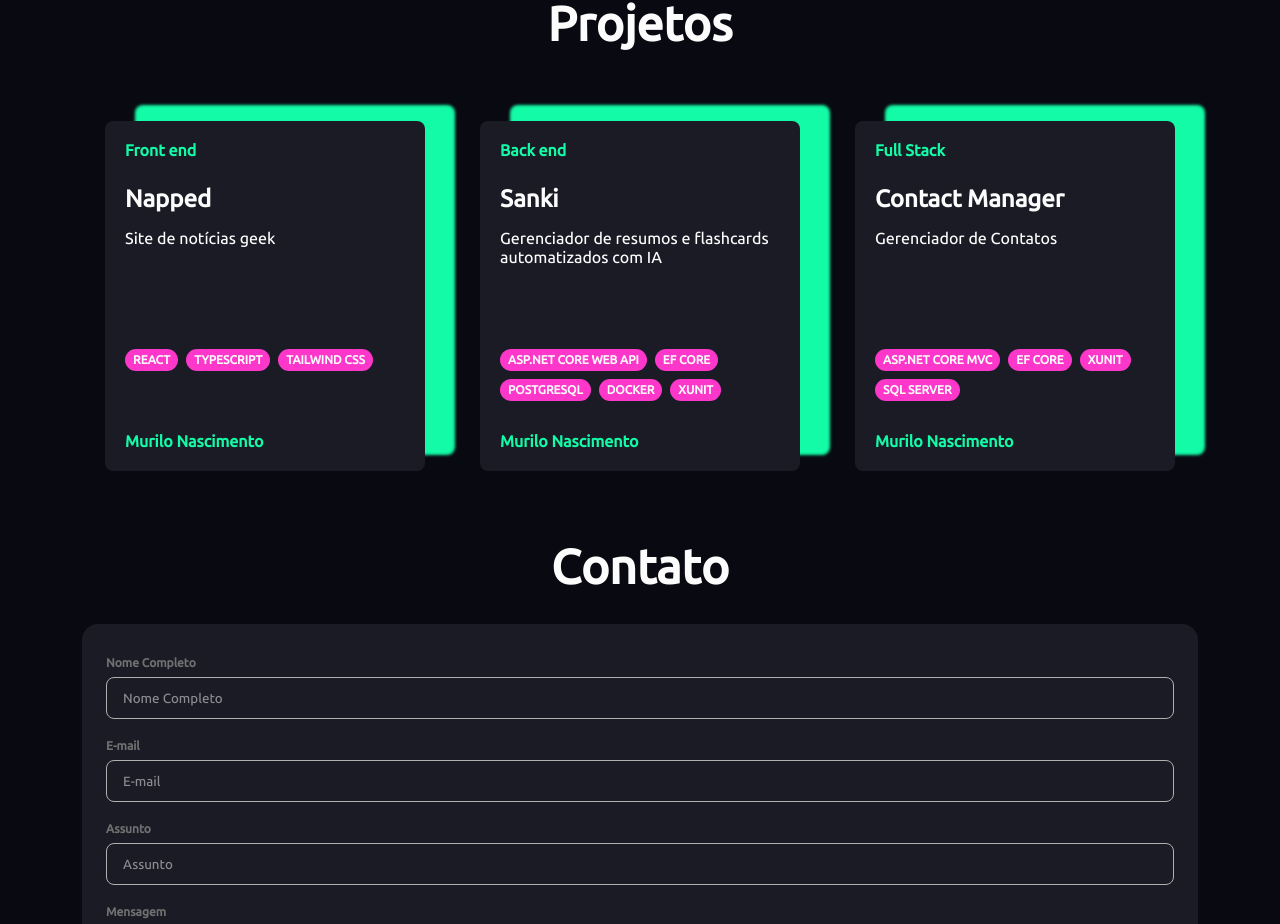
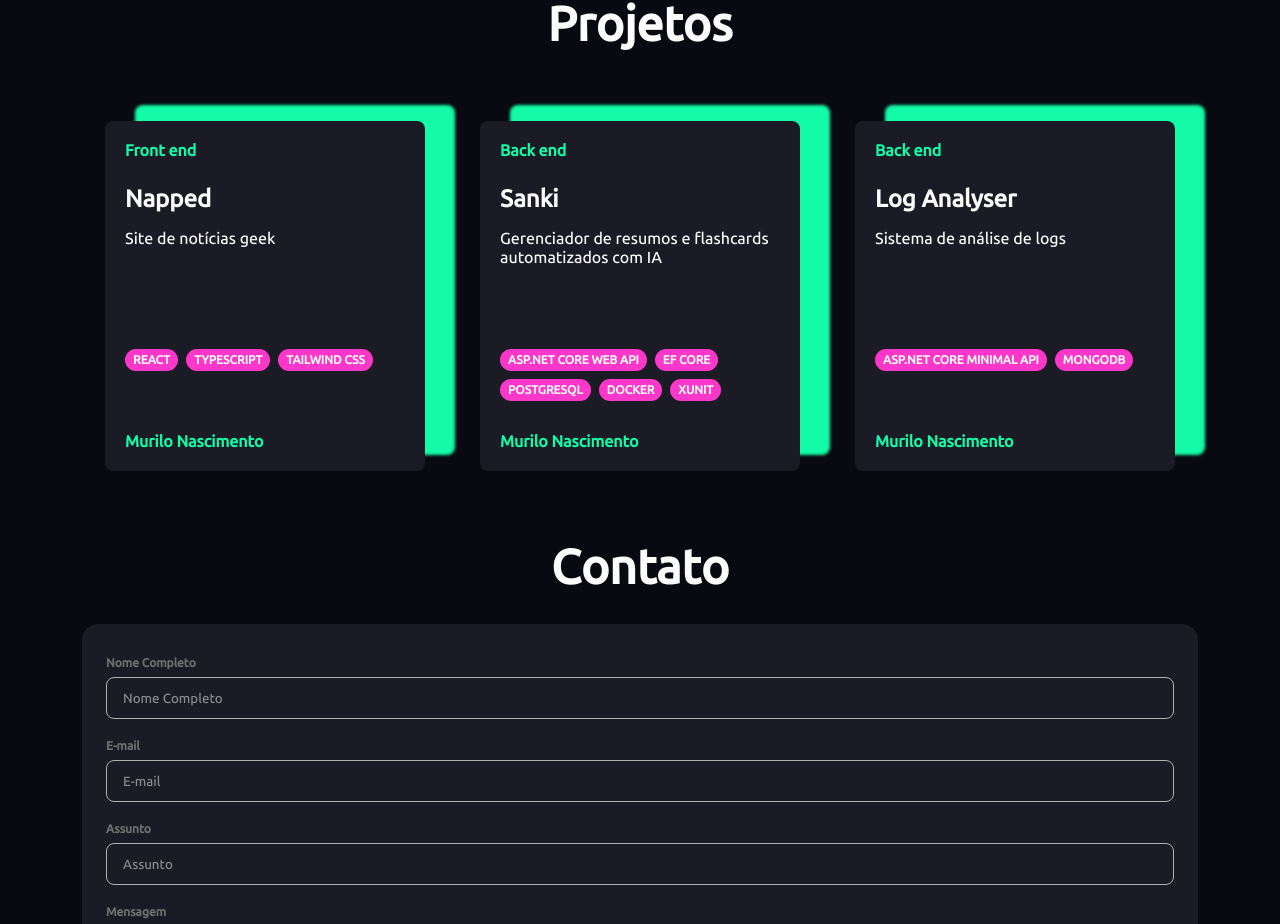
Before and after one commit to murilonicemento/my-portfolio, a Vue app: page / in a window 1280 px wide. Shown: the part 1339-2263 px from the top of the page. Built offline with nearby package versions, Linux system fonts and the light colour scheme.

Commit message:
refactor: change project

```diff
--- a/src/components/CardComponent.vue
+++ b/src/components/CardComponent.vue
@@ -44,23 +44,23 @@ const cards = ref<ICardsProps[]>([
     route: "sanki"
   },
   {
-    type: "Full Stack",
-    heading: "Contact Manager",
+    type: "Back end",
+    heading: "Log Analyser",
     img: defaultProject,
-    title: "Gerenciador de Contatos",
+    title: "Sistema de análise de logs",
     description:
-      "Contact Manager, é um aplicativo web desenvolvido com ASP.NET Core MVC para gerenciar contatos. Este projeto foi criado para praticar os conceitos aprendidos com ASP.NET Core MVC.",
+      "Este projeto consiste em uma API para armazenamento e análise de logs com base em agregações utilizando C#/.NET e MongoDB. O objetivo é centralizar os logs de diferentes serviços, permitindo consultas para análise de desempenho, erros e comportamentos suspeitos.",
     features: [
-      "Cadastro de Contatos: Adicione novos contatos com informações como nome, telefone, e-mail e endereço.",
-      "Listagem de Contatos: Veja todos os seus contatos cadastrados em uma tabela organizada.",
-      "Edição de Contatos: Atualize as informações de um contato existente.",
-      "Remoção de Contatos: Exclua contatos que não são mais necessários.",
-      "Busca por Contatos: Pesquise contatos rapidamente pelo nome ou outros critérios."
+      "Armazenamento de Logs: Centralize os logs de diferentes serviços em um único repositório.",
+      "Consultas e Agregações: Realize consultas com base em agregações para identificar padrões e anomalias.",
+      "Análise de Desempenho: Avalie o desempenho dos serviços e identifique possíveis gargalos.",
+      "Detecção de Erros: Identifique e monitore erros que ocorrem nos serviços.",
+      "Monitoramento de Comportamentos Suspeitos: Realize a detecção de comportamentos anormais ou inseguros a partir dos logs."
     ],
-    technologies: ["ASP.NET Core MVC", "EF Core", "xUnit", "SQL Server"],
-    github: "https://github.com/murilonicemento/contact-manager",
+    technologies: ["ASP.NET Core Minimal API", "MongoDB"],
+    github: "https://github.com/murilonicemento/log-analyser",
     deploy: null,
-    route: "contact-manager"
+    route: "log-analyser"
   }
 ]);
 const router = useRouter();
```
